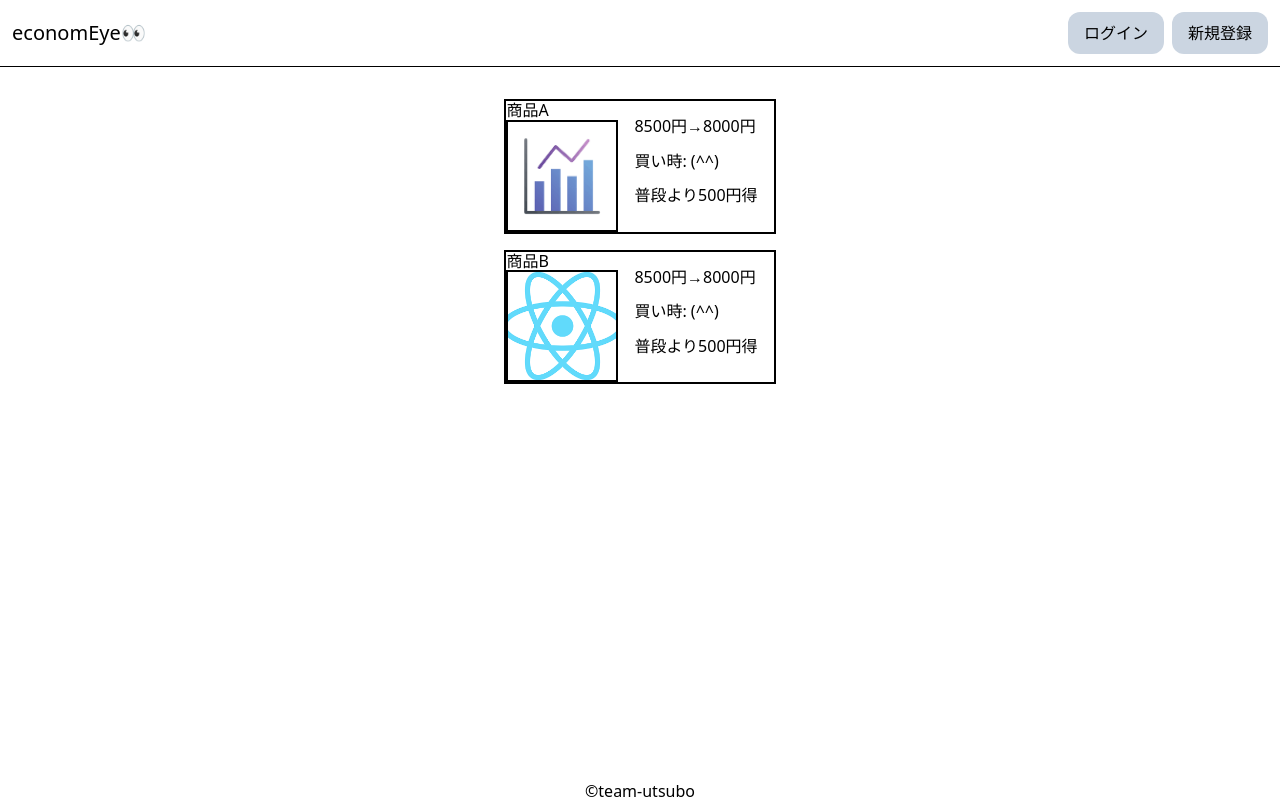
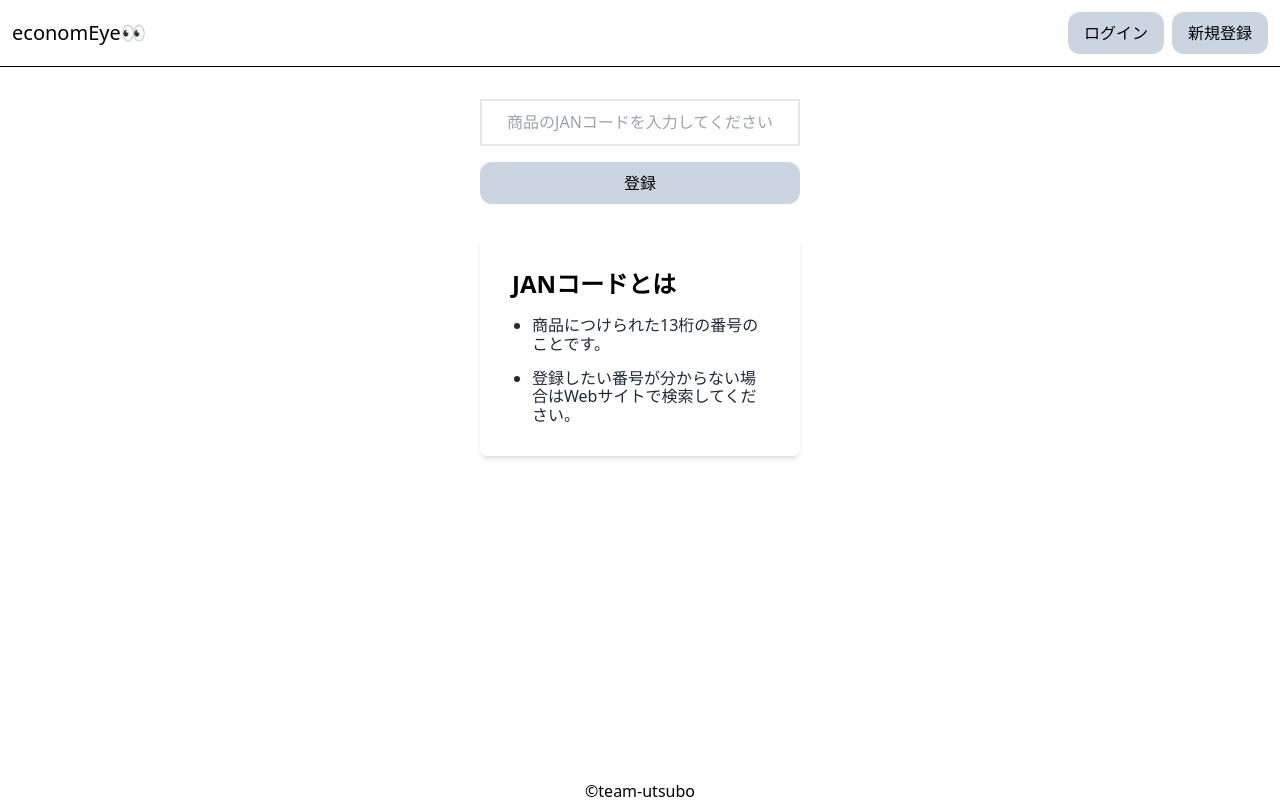
Before and after one commit to kikudesuyo/economEye, a React (Vite) app: page / in a window 1280 px wide. Built offline with nearby package versions, Linux system fonts and the light colour scheme.

Commit message:
feractor: change style in RegisterItem.tsx

```diff
--- a/src/App.tsx
+++ b/src/App.tsx
@@ -11,9 +11,8 @@ import ItemList from "@/pages/item/ItemList";
 import Header from "@/utils/components/Header";
 import Footer from "@/utils/components/Footer";
 
-
 function App() {
-  const [pageName, setPageName] = React.useState<PageName>("ItemList");
+  const [pageName, setPageName] = React.useState<PageName>("RegisterItem");
 
   const pageMap = {
     Home: <Home />,
--- a/src/pages/item/RegisterItem.tsx
+++ b/src/pages/item/RegisterItem.tsx
@@ -12,7 +12,7 @@ const RegisterItem = ({ setPageName }: Props) => {
         <input
           className="border-2  px-4 py-3 text-center"
           type="text"
-          placeholder="商品のURLを入力してください"
+          placeholder="商品のJANコードを入力してください"
         />
         <SwitchPageButton
           label="登録"
@@ -20,6 +20,19 @@ const RegisterItem = ({ setPageName }: Props) => {
           setPageName={setPageName}
         />
       </div>
+      <div className="flex flex-col pt-8">
+        <div className="bg-white p-8 rounded-lg shadow-md">
+          <h1 className="text-2xl font-bold mb-4">JANコードとは</h1>
+          <ul className="list-disc pl-5 flex flex-col gap-4">
+            <li className="text-gray-800">
+              商品につけられた13桁の番号のことです。
+            </li>
+            <li className="text-gray-800">
+              登録したい番号が分からない場合はWebサイトで検索してください。
+            </li>
+          </ul>
+        </div>
+      </div>
     </div>
   );
 };
```
Also changed, not shown: tailwind.config.js (added, +8 -0 lines), .eslintrc.cjs.
